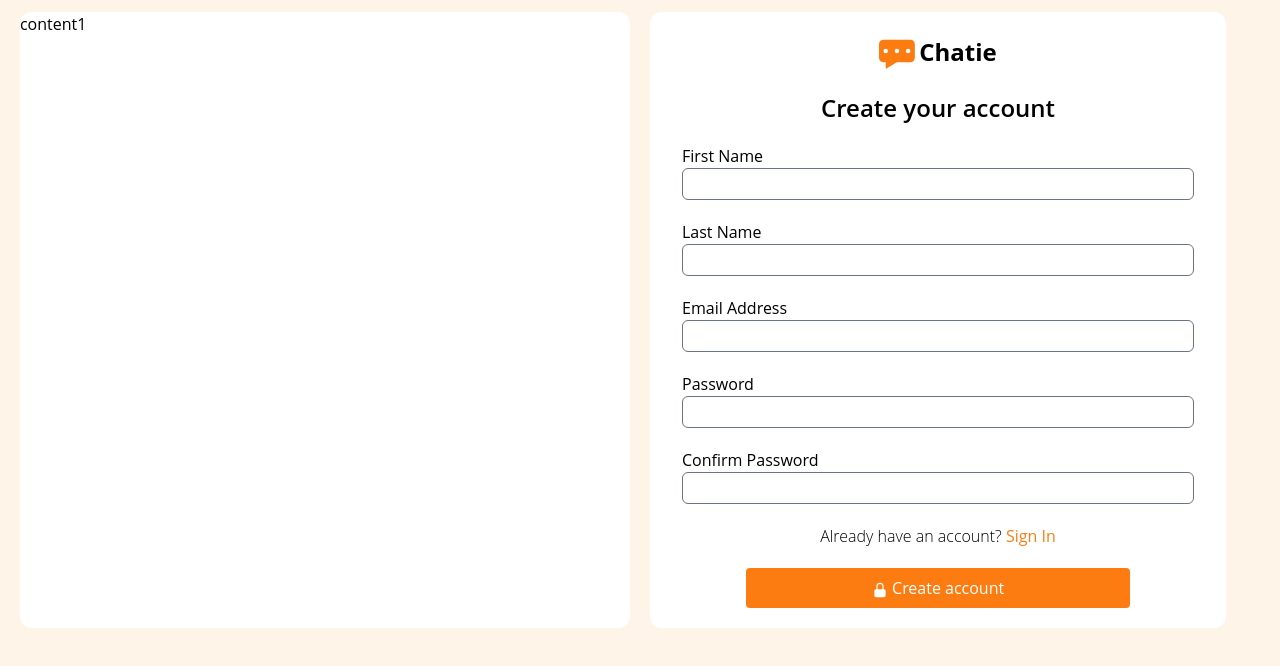
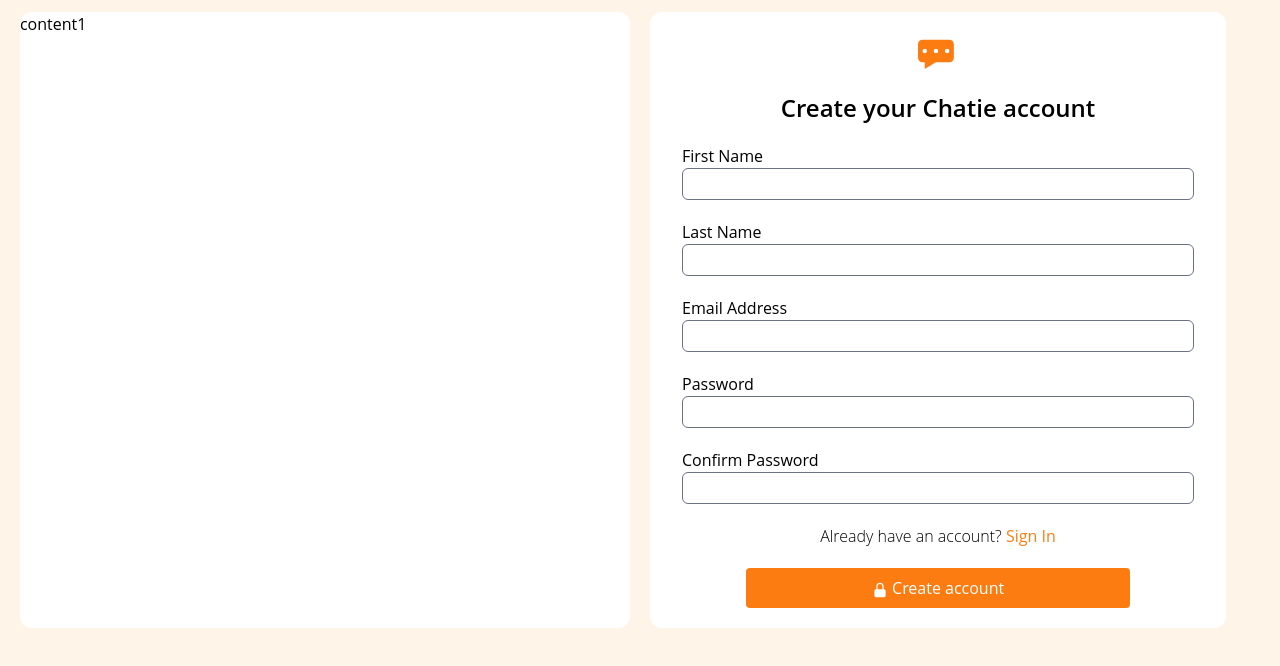
Before and after one commit to shawnlong636/chatie-v2, a Nuxt app: page /register in a window 1280 px wide. Shown: the top 666 px of the page. Built offline with nearby package versions, Linux system fonts and the light colour scheme.

Commit message:
feat: finished rough draft of signup form

```diff
--- a/pages/register.vue
+++ b/pages/register.vue
@@ -5,9 +5,9 @@
     </div>
 
     <div class="grid max-w-xl px-8 py-5 mx-0 bg-white sm:mx-5 md:mx-0 gap-y-5 rounded-xl">
-      <ChatieLogo class="jutify-self-center" />
+      <ChatieLogo class="justify-self-center" :show-title="false" />
       <div class="text-2xl font-semibold text-center">
-        Create your account
+        Create your Chatie account
       </div>
       <div class="grid">
         <label for="First Name">First Name</label>
```
